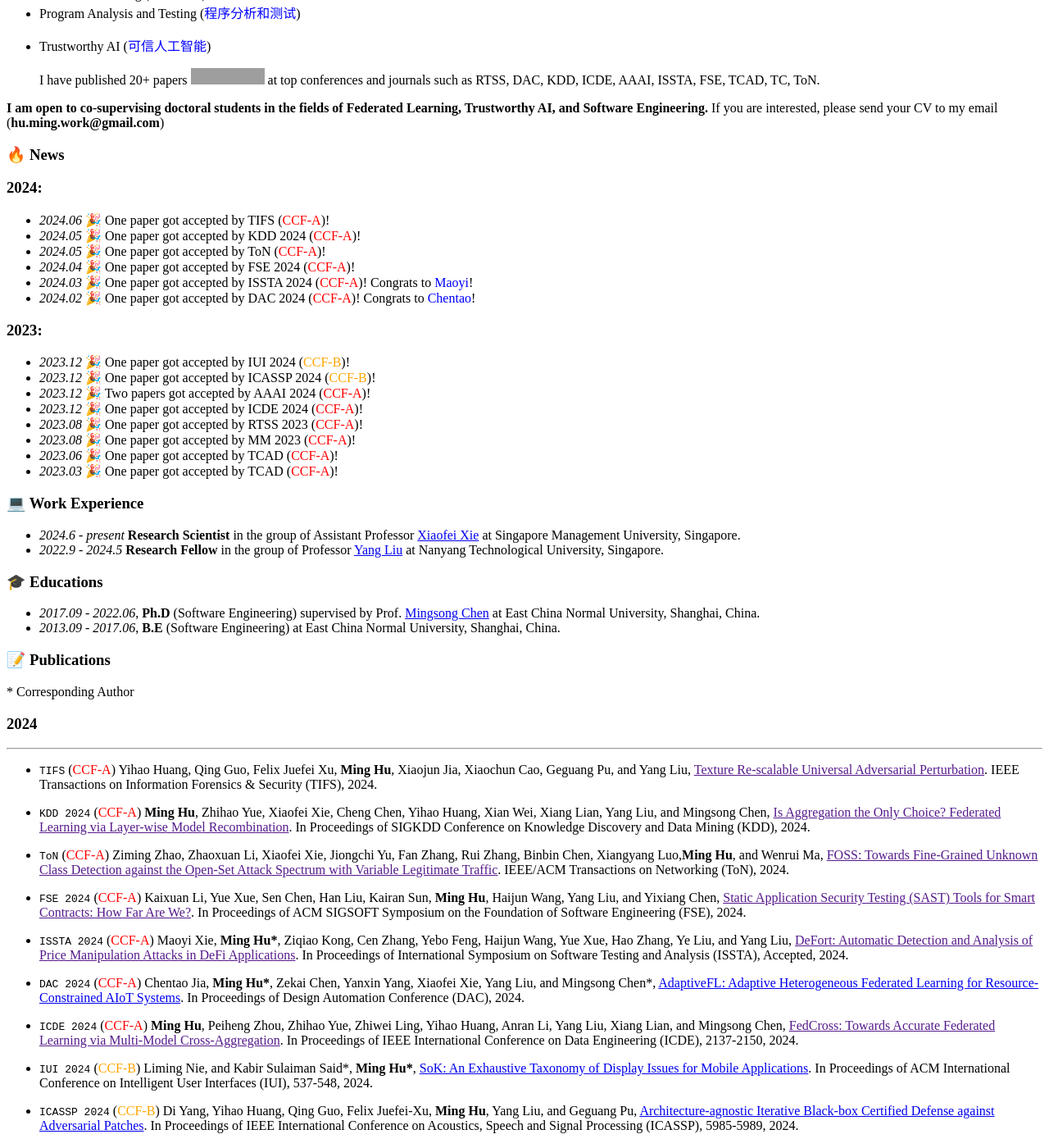
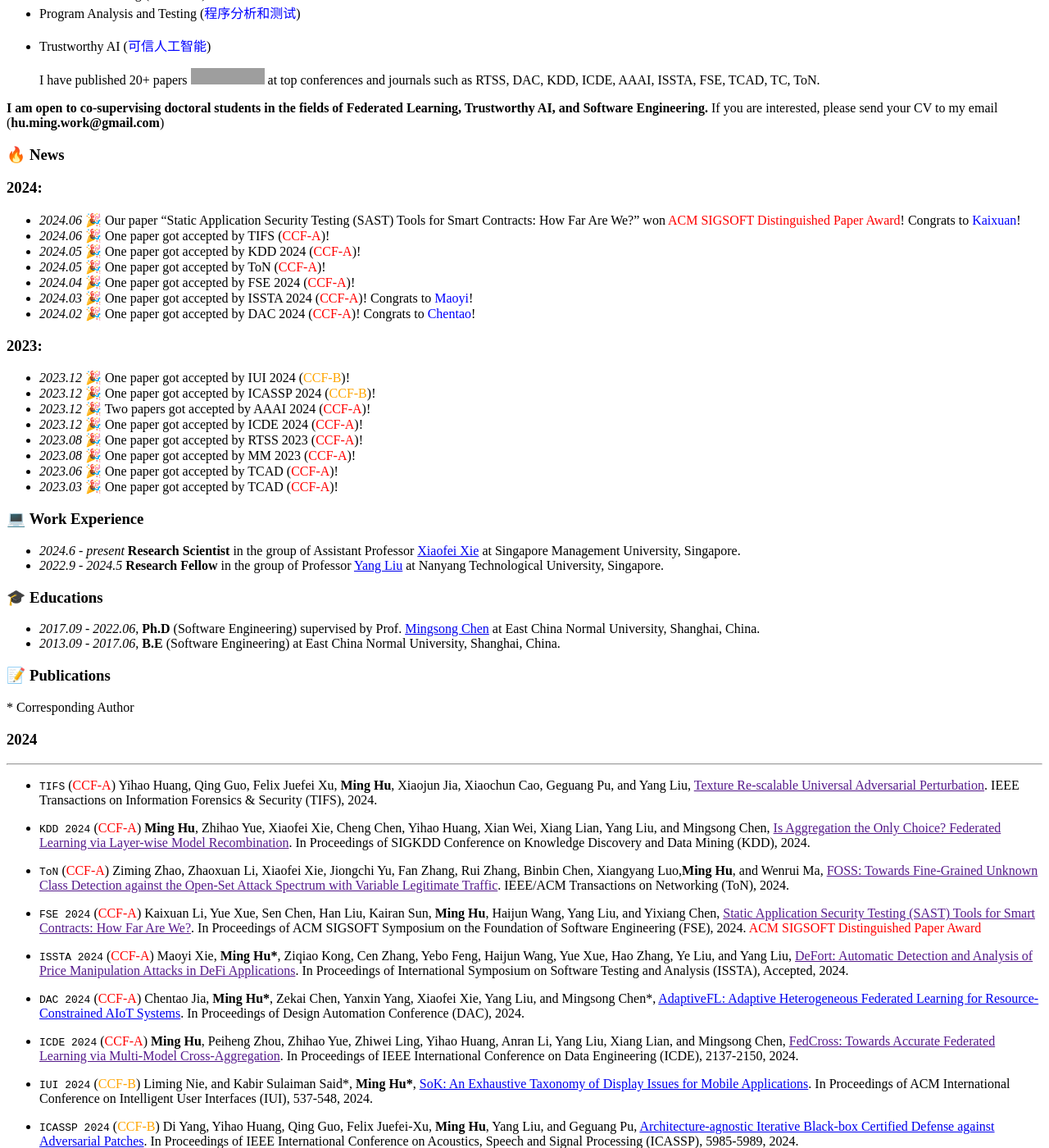
Before and after one commit to HUMingProfile/humingprofile.github.io, a Jekyll site: the page built from _pages/about.md, in a window 1280 px wide and 1400 px high, scrolled down 1352 px. Shown: the whole window at 82% size. Built offline with Jekyll 4.4.1, drawn with Linux system fonts in a browser that asks for light colours; some web fonts are replaced; a script that is not in the unit is left out; some of the changed text lies outside the part shown; grey boxes are pictures that could not be loaded.

Commit message:
update info

```diff
--- a/_pages/about.md
+++ b/_pages/about.md
@@ -36,6 +36,7 @@ If you are interested, please send your CV to my email (**hu.ming.work@gmail.com
 
 # 🔥 News
 ### 2024:
+- *2024.06* 🎉 Our paper “Static Application Security Testing (SAST) Tools for Smart Contracts: How Far Are We?” won <span style="color:red">ACM SIGSOFT Distinguished Paper Award</span>! Congrats to <span style="color:blue">Kaixuan</span>!
 - *2024.06* 🎉 One paper got accepted by TIFS (<span style="color:red">CCF-A</span>)!
 - *2024.05* 🎉 One paper got accepted by KDD 2024 (<span style="color:red">CCF-A</span>)!
 - *2024.05* 🎉 One paper got accepted by ToN (<span style="color:red">CCF-A</span>)!
@@ -79,7 +80,7 @@ If you are interested, please send your CV to my email (**hu.ming.work@gmail.com
 
 -	``ToN`` (<span style="color:red">CCF-A</span>) Ziming Zhao, Zhaoxuan Li, Xiaofei Xie, Jiongchi Yu, Fan Zhang, Rui Zhang, Binbin Chen, Xiangyang Luo,**Ming Hu**, and Wenrui Ma, [FOSS: Towards Fine-Grained Unknown Class Detection against the Open-Set Attack Spectrum with Variable Legitimate Traffic](). IEEE/ACM Transactions on Networking (ToN), 2024.
 
-- ``FSE 2024`` (<span style="color:red">CCF-A</span>) Kaixuan Li, Yue Xue, Sen Chen, Han Liu, Kairan Sun, **Ming Hu**, Haijun Wang, Yang Liu, and Yixiang Chen, [Static Application Security Testing (SAST) Tools for Smart Contracts: How Far Are We?](). In Proceedings of ACM SIGSOFT Symposium on the Foundation of Software Engineering (FSE), 2024.
+- ``FSE 2024`` (<span style="color:red">CCF-A</span>) Kaixuan Li, Yue Xue, Sen Chen, Han Liu, Kairan Sun, **Ming Hu**, Haijun Wang, Yang Liu, and Yixiang Chen, [Static Application Security Testing (SAST) Tools for Smart Contracts: How Far Are We?](). In Proceedings of ACM SIGSOFT Symposium on the Foundation of Software Engineering (FSE), 2024. <span style="color:red">ACM SIGSOFT Distinguished Paper Award</span>
 
 - ``ISSTA 2024`` (<span style="color:red">CCF-A</span>) Maoyi Xie, **Ming Hu\***, Ziqiao Kong, Cen Zhang, Yebo Feng, Haijun Wang, Yue Xue, Hao Zhang, Ye Liu, and Yang Liu, [DeFort: Automatic Detection and Analysis of Price Manipulation Attacks in DeFi Applications](). In Proceedings of International Symposium on Software Testing and Analysis (ISSTA), Accepted, 2024.
 
@@ -141,6 +142,7 @@ If you are interested, please send your CV to my email (**hu.ming.work@gmail.com
 <span class='anchor' id='-awards'></span>
 
 # 🏅 Honors and Awards
+- *2024* ACM SIGSOFT Distinguished Paper Award
 - *2022* Outstanding Graduates, Shanghai
 - *2021* National Scholarship
 - *2021* Excellent Student of ECNU
```
